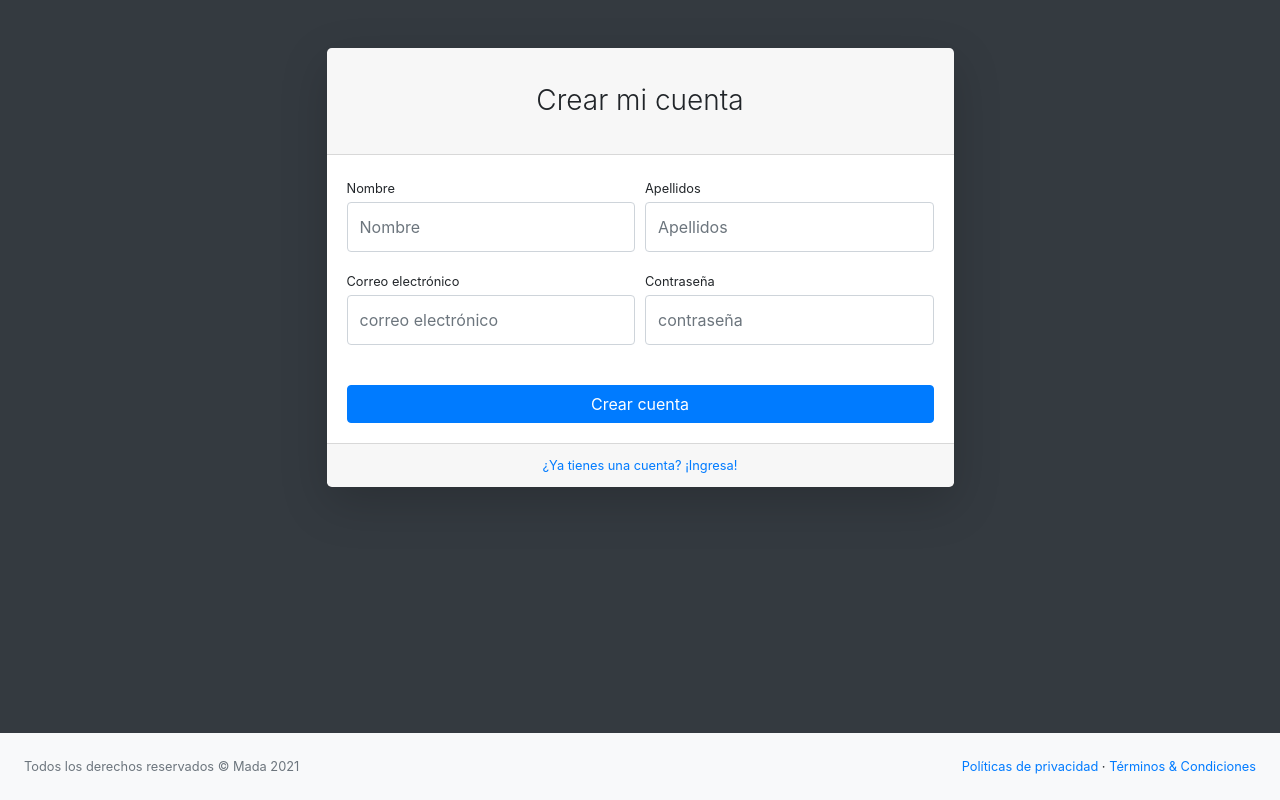
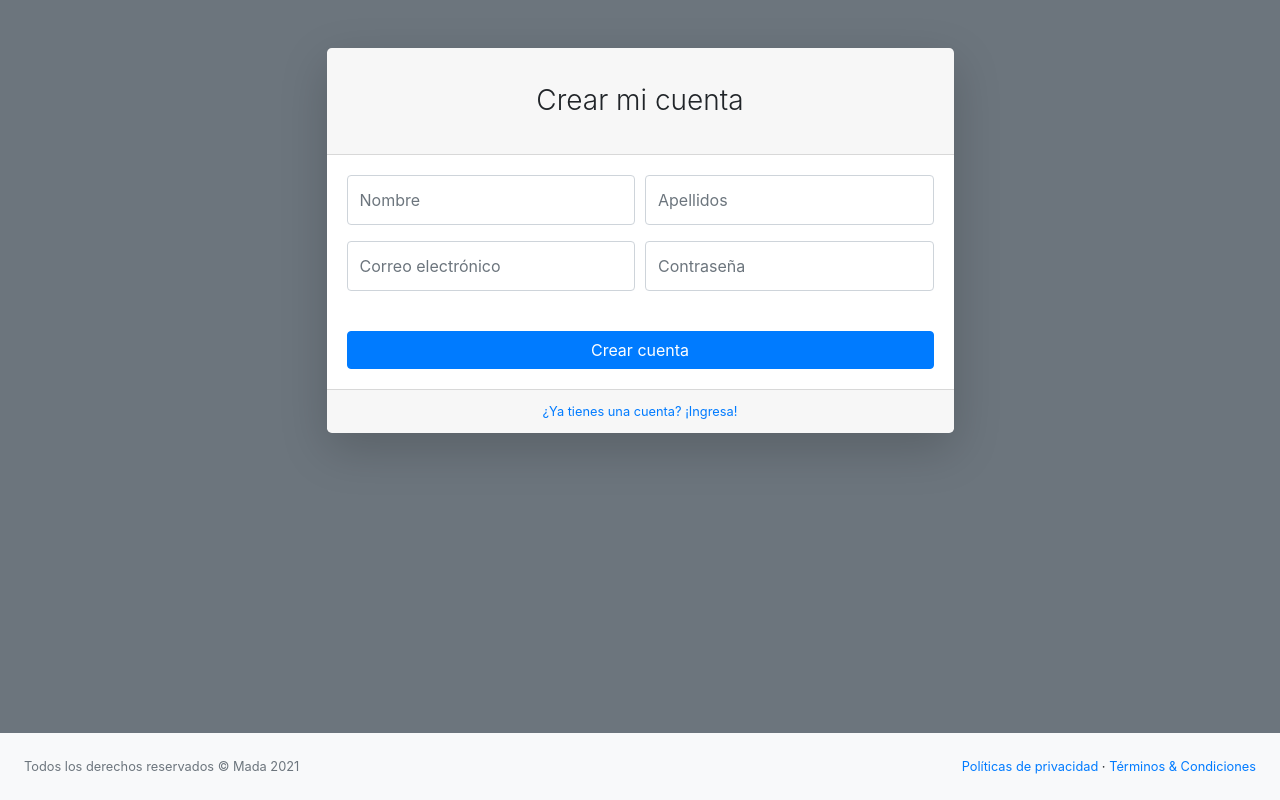
Before and after one commit to DavidMenesess/MadaWebSistema, a PHP site: page /MadaWebSistema/View/AccesoVista/registrar.php in a window 1280 px wide. Run offline with PHP 8.4, Linux system fonts and the light colour scheme.

Commit message:
Se cambia de color las vistas y se soluciona error en restablecer contraseña

```diff
--- a/View/AccesoVista/recuperarContrasena.php
+++ b/View/AccesoVista/recuperarContrasena.php
@@ -10,7 +10,7 @@
         <link href="../../css/styles.css" rel="stylesheet" />
         <script src="../../libraries/fontawesome.js"></script>
     </head>
-    <body class="bg-dark">
+    <body class="bg-secondary">
         <div id="layoutAuthentication">
             <div id="layoutAuthentication_content">
                 <main>
@@ -18,7 +18,7 @@
                         <div class="row justify-content-center">
                             <div class="col-lg-5">
                                 <div class="card shadow-lg border-0 rounded-lg mt-5">
-                                    <div class="card-header"><h3 class="text-center font-weight-light my-4">Recuperar contraseña</h3></div>
+                                    <div class="card-header"><h3 class="text-center font-weight-light my-4">Restablecer contraseña</h3></div>
                                     <div class="card-body">
                                         <div class="small mb-3 text-muted">Ingrese su dirección de correo electrónico y le enviaremos un enlace para restablecer su contraseña.</div>
                                         <form action="../../Controller/AccesoControlador/controladorAcceso.php" method="POST" autocomplete="off"/>
--- a/View/AccesoVista/registrar.php
+++ b/View/AccesoVista/registrar.php
@@ -10,7 +10,7 @@
         <link href="../../css/styles.css" rel="stylesheet" />
         <script src="https://cdnjs.cloudflare.com/ajax/libs/font-awesome/5.15.3/js/all.min.js" crossorigin="anonymous"></script>
     </head>
-    <body class="bg-dark">
+    <body class="bg-secondary">
         <div id="layoutAuthentication">
             <div id="layoutAuthentication_content">
                 <main>
@@ -24,13 +24,11 @@
                                             <div class="form-row">
                                                 <div class="col-md-6">
                                                     <div class="form-group">
-                                                        <label class="small mb-1" for="nombre">Nombre</label>
                                                         <input class="form-control py-4" id="nombre" name="nombre" type="text" placeholder="Nombre" autocomplete="off"/>
                                                     </div>
                                                 </div>
                                                 <div class="col-md-6">
                                                     <div class="form-group">
-                                                        <label class="small mb-1" for="apellido">Apellidos</label>
                                                         <input class="form-control py-4" id="apellido" name="apellido" type="text" placeholder="Apellidos" autocomplete="off"/>
                                                     </div>
                                                 </div>
@@ -38,14 +36,12 @@
                                             <div class="form-row">
                                                 <div class="col-md-6">
                                                     <div class="form-group">
-                                                        <label class="small mb-1" for="correo">Correo electrónico</label>
-                                                        <input class="form-control py-4" id="correo" name="correo" type="email" placeholder="correo electrónico" autocomplete="off"/>
+                                                        <input class="form-control py-4" id="correo" name="correo" type="email" placeholder="Correo electrónico" autocomplete="off"/>
                                                     </div>
                                                 </div>
                                                 <div class="col-md-6">
                                                     <div class="form-group">
-                                                        <label class="small mb-1" for="contrasena">Contraseña</label>
-                                                        <input class="form-control py-4" id="contrasena" name="contrasena" type="password" placeholder="contraseña" autocomplete="off"/>
+                                                        <input class="form-control py-4" id="contrasena" name="contrasena" type="password" placeholder="Contraseña" autocomplete="off"/>
                                                     </div>
                                                 </div>
                                             </div>
--- a/View/AccesoVista/restablecer.php
+++ b/View/AccesoVista/restablecer.php
@@ -13,7 +13,7 @@
         <link href="../../css/styles.css" rel="stylesheet" />
         <script src="../../libraries/fontawesome.js"></script>
     </head>
-    <body class="bg-dark">
+    <body class="bg-secondary">
         <div id="layoutAuthentication">
             <div id="layoutAuthentication_content">
                 <main>
@@ -28,11 +28,11 @@
                                             <input type="hidden" name="codigo" id="codigo" value="<?php echo $codigo ?>">
                                             <div class="form-group">
                                                 <!--<label class="small mb-1" for="nuevaContrasena">Nueva contraseña</label>-->
-                                                <input class="form-control py-4" id="nuevaContrasena" name="nuevaContrasena" placeholder="Nueva contraseña" type="text"/>
+                                                <input class="form-control py-4" id="nuevaContrasena" name="nuevaContrasena" placeholder="Nueva contraseña" type="text" required/>
                                             </div>
                                             <div class="form-group d-flex align-items-center justify-content-between mt-4 mb-0">
                                                 <a class="small" href="login.php">Volver a iniciar sesión</a>
-                                                <button type="button" class="btn btn-primary" id="guardarNuevaContra" name="guardarNuevaContra" onclick="validaRestablecer()">Restablecer contraseña</button>
+                                                <button type="submit" class="btn btn-primary" id="guardarNuevaContra" name="guardarNuevaContra">Restablecer contraseña</button>
                                             </div>
                                         </form>
                                     </div>
```
Also changed, not shown: View/AccesoVista/login.php (+3 -6 lines), images/imagenGeneral/imagenLoginMediana.jpg (deleted), images/imagenGeneral/logo.png (deleted), images/productos/jeans 1.jpg (deleted), images/productos/jeans 2.jpg (deleted), images/productos/jeans 3.jpg (deleted).
